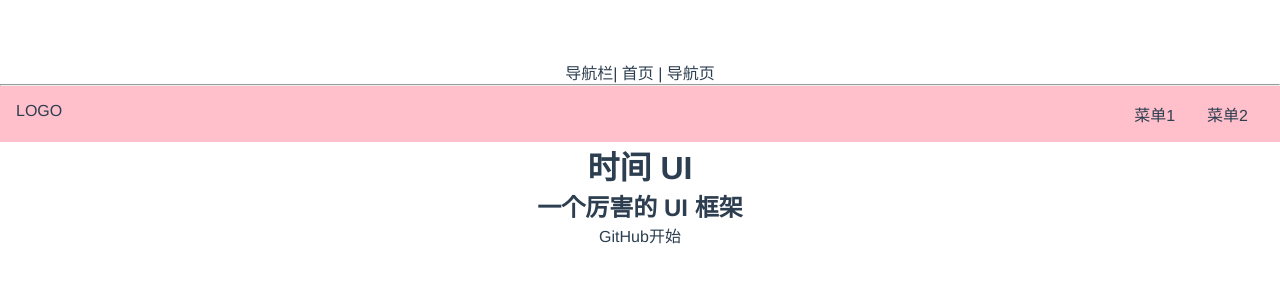
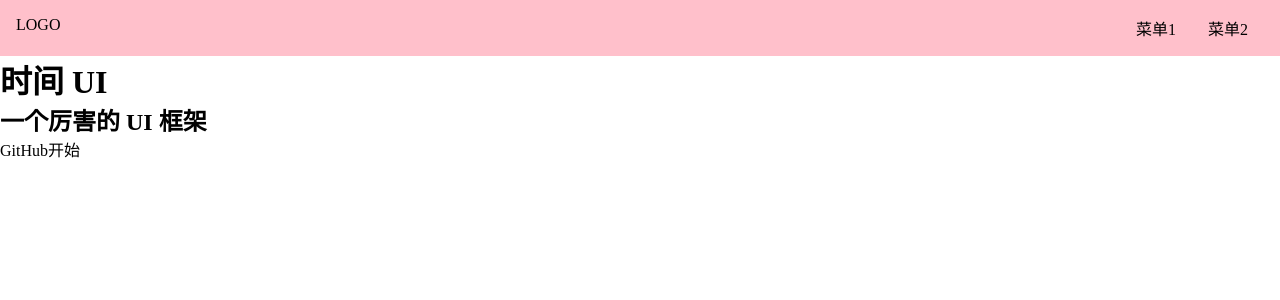
Before and after one commit to Kidnapped33/puzzle-ui, a Vue app: page /#/ in a window 1280 px wide. Shown: the top 300 px of the page. Built offline with nearby package versions, Linux system fonts and the light colour scheme.

Commit message:
Topnav 组件封装

```diff
--- a/src/App.vue
+++ b/src/App.vue
@@ -1,12 +1,4 @@
 <template>
-<div>
-    导航栏|
-    <router-link to="/">首页</router-link>
-    |
-    <router-link to="/doc">导航页</router-link>
-</div>
-
-<hr />
 <router-view />
 </template>
 
--- a/src/components/Ashine2.vue
+++ /dev/null
@@ -1,5 +0,0 @@
-<template>
-<div>
-    Ashine2
-</div>
-</template>
--- /dev/null
+++ b/src/components/Topnav.vue
@@ -0,0 +1,36 @@
+<template>
+<div class="topnav">
+    <div class="logo">LOGO</div>
+    <ul class="menu">
+        <li>菜单1</li>
+        <li>菜单2</li>
+    </ul>
+</div>
+</template>
+
+<script>
+export default {};
+</script>
+
+<style lang="scss" scoped>
+.topnav {
+    background: pink;
+    display: flex;
+    padding: 16px;
+
+    >.logo {
+        max-width: 6em;
+        margin-right: auto;
+    }
+
+    >.menu {
+        display: flex;
+        white-space: nowrap;
+        flex-wrap: nowrap;
+
+        >li {
+            margin: 0 1em;
+        }
+    }
+}
+</style>
--- a/src/index.scss
+++ b/src/index.scss
@@ -1,11 +1,11 @@
-#app {
-  font-family: Avenir, Helvetica, Arial, sans-serif;
-  -webkit-font-smoothing: antialiased;
-  -moz-osx-font-smoothing: grayscale;
-  text-align: center;
-  color: #2c3e50;
-  margin-top: 60px;
-}
+// #app {
+//   font-family: Avenir, Helvetica, Arial, sans-serif;
+//   -webkit-font-smoothing: antialiased;
+//   -moz-osx-font-smoothing: grayscale;
+//   text-align: center;
+//   color: #2c3e50;
+
+// }
 
 * {
   margin: 0;
--- a/src/views/Doc.vue
+++ b/src/views/Doc.vue
@@ -1,12 +1,18 @@
 <template>
 <div>
-    <div class="topnav">
-        <div class="log"></div>
-        <div class="menu"></div>
-    </div>
+    <Topnav />
     <div class="content">
         <aside>边栏</aside>
         <main>主内容</main>
     </div>
 </div>
 </template>
+
+<script lang="ts">
+import Topnav from '../components/Topnav.vue'
+export default {
+    components: {
+        Topnav
+    }
+};
+</script>
--- a/src/views/Home.vue
+++ b/src/views/Home.vue
@@ -1,12 +1,6 @@
 <template>
   <div>
-    <div class="topnav">
-        <div class="logo">LOGO</div>
-        <ul class="menu">
-            <li>菜单1</li>
-            <li>菜单2</li>
-        </ul>
-    </div>
+    <Topnav />
     <div class="banner">
       <h1>时间 UI</h1>
       <h2>一个厉害的 UI 框架</h2>
@@ -18,25 +12,14 @@
   </div>
 </template>
 
+<script lang="ts">
+import Topnav from "../components/Topnav.vue";
+export default {
+  components: {
+    Topnav
+  }
+};
+</script>
+
 <style lang="scss" scoped>
-.topnav {
-    background: pink;
-    display: flex;
-    padding: 16px;
-
-    >.logo {
-        max-width: 6em;
-        margin-right: auto;
-    }
-
-    >.menu {
-        display: flex;
-        white-space: nowrap;
-        flex-wrap: nowrap;
-
-        >li {
-            margin: 0 1em;
-        }
-    }
-}
 </style>
```
Also changed, not shown: src/components/Ashine.vue (deleted, +0 -12 lines), src/components/HelloWorld.vue (deleted, +0 -19 lines). Lines whose indentation alone changed are shown as unchanged.
